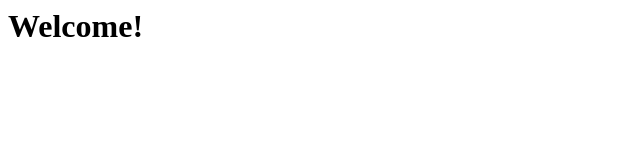
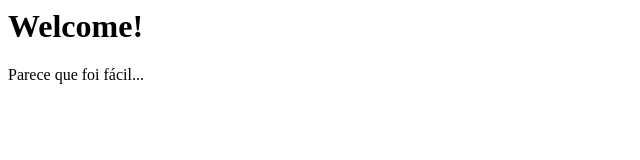
Before and after one commit to DMatedi/debcris, a plain HTML site: page index.html in a window 1280 px wide. Shown: the whole page, without its empty margins (0-640 px from the left). Drawn offline with Linux system fonts and the light colour scheme.

Commit message:
update index.html

```diff
--- a/index.html
+++ b/index.html
@@ -1 +1,2 @@
 <h1>Welcome!</h1>
+<p>Parece que foi fácil...</p>
```
